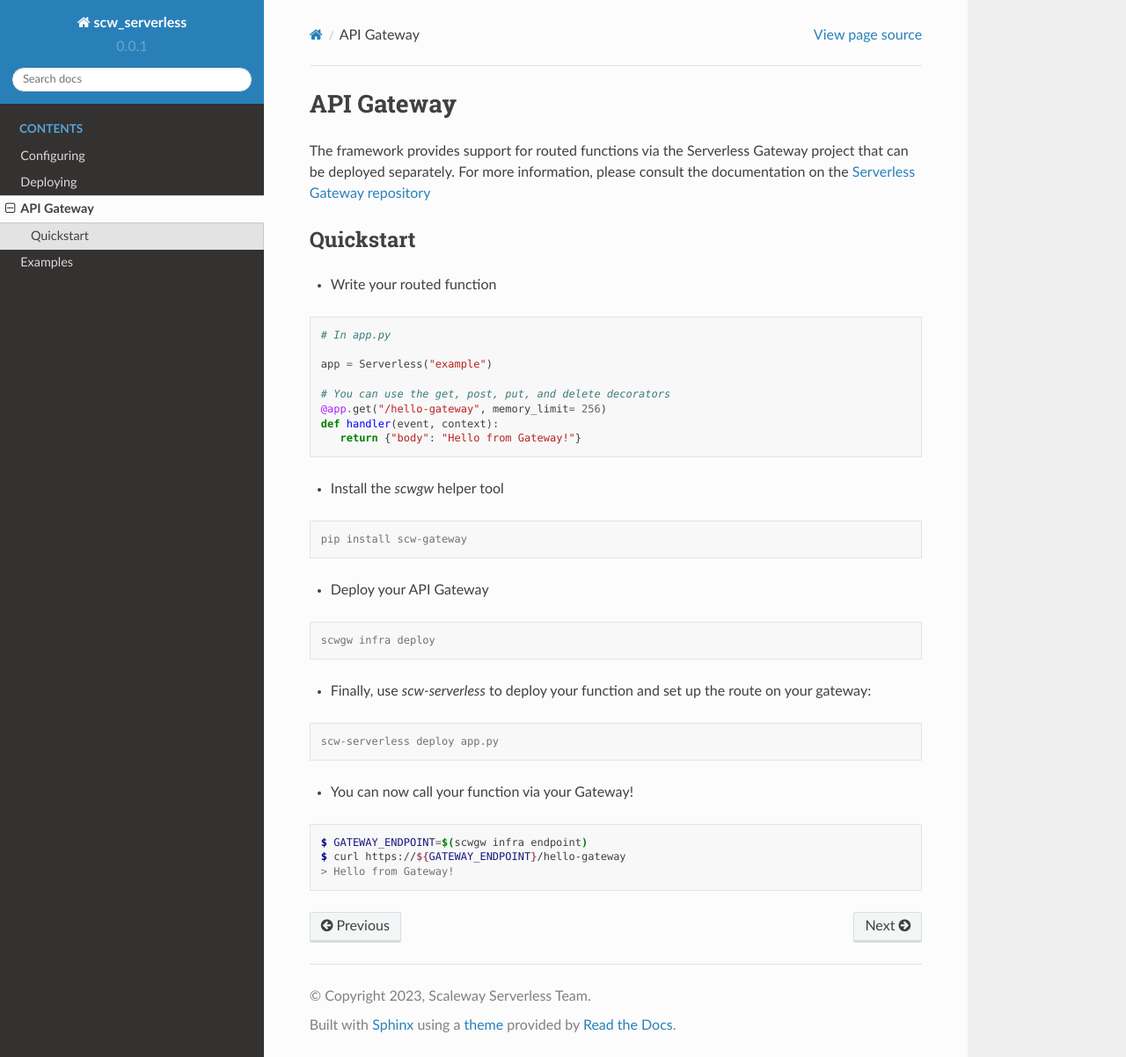
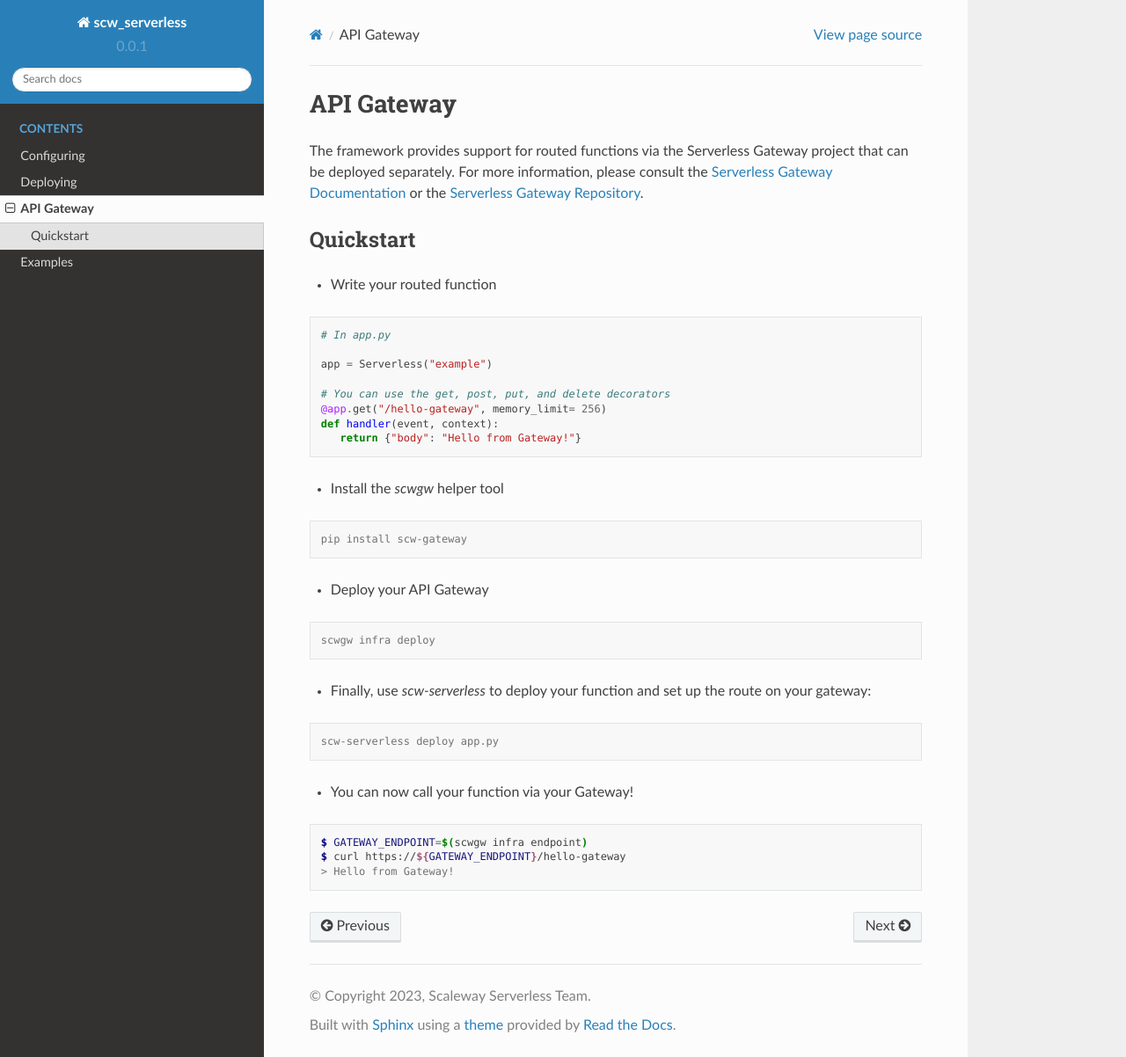
Before and after one commit to scaleway/serverless-api-framework-python, a Sphinx documentation site: the page built from docs/source/gateway.rst, in a window 1280 px wide and 1202 px high. Shown: the whole window at 88% size. Built offline with Sphinx 7.4.7 and the Read the Docs theme 2.0.0, drawn with Linux system fonts in a browser that asks for light colours.

Commit message:
docs: link to readthedocs docs

```diff
--- a/docs/source/gateway.rst
+++ b/docs/source/gateway.rst
@@ -2,7 +2,7 @@ API Gateway
 ===========
 
 The framework provides support for routed functions via the Serverless Gateway project that can be deployed separately.
-For more information, please consult the documentation on the `Serverless Gateway repository`_
+For more information, please consult the `Serverless Gateway Documentation`_ or the `Serverless Gateway Repository`_.
 
 Quickstart
 ^^^^^^^^^^
@@ -47,3 +47,4 @@ Quickstart
     > Hello from Gateway!
 
 .. _Serverless Gateway Repository: https://github.com/scaleway/serverless-gateway
+.. _Serverless Gateway Documentation: https://serverless-gateway.readthedocs.io/en/latest/
```
